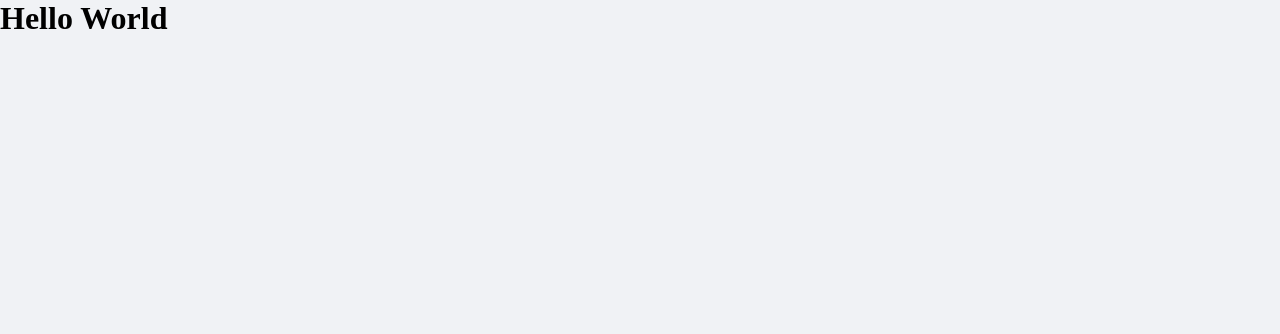
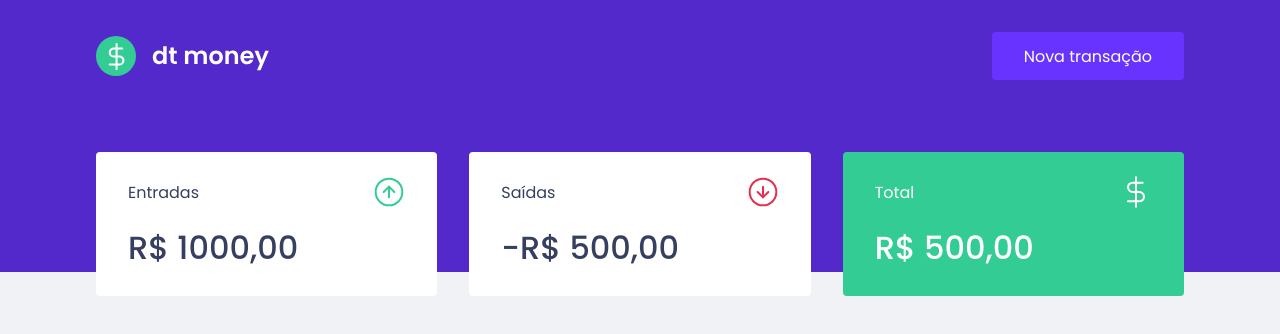
Before and after one commit to Pauloh8190sousa/dtmoney, a React (Create React App) app: page / in a window 1280 px wide. Shown: the top 334 px of the page. Built offline with nearby package versions, Linux system fonts and the light colour scheme.

Commit message:
Criação e estilização de componentes

```diff
--- a/public/index.html
+++ b/public/index.html
@@ -2,9 +2,14 @@
 <html lang="pt-br">
 
   <head>
+    <link rel="preconnect" href="https://fonts.googleapis.com">
+    <link rel="preconnect" href="https://fonts.gstatic.com" crossorigin>
+
     <meta charset="utf-8" />
     <meta name="viewport" content="width=device-width, initial-scale=1" />
+
     <link rel="shortcut icon" href="favicon.png" type="image/png">
+    <link href="https://fonts.googleapis.com/css2?family=Poppins:wght@400;500;600&display=swap" rel="stylesheet">
 
     <title>dtmoney</title>
   </head>
--- a/src/App.tsx
+++ b/src/App.tsx
@@ -1,11 +1,14 @@
+import { Dashboard } from "./components/Dashboard";
+import { Header } from "./components/Header";
 import { GlobalStyle } from "./styles/global";
 
 
 export function App() {
   return (
-    <div className="App">
-        <h1>Hello World</h1>
+    <>
+        <Header/>
+        <Dashboard />
         <GlobalStyle/>
-    </div>
+    </>
   );
 }
--- /dev/null
+++ b/src/components/Dashboard/index.tsx
@@ -0,0 +1,12 @@
+import { Summary } from "../Summary";
+import { Container } from "./styles";
+
+
+
+export function Dashboard(){
+    return (
+        <Container>
+            <Summary />
+        </Container>
+    );
+}
--- /dev/null
+++ b/src/components/Dashboard/styles.ts
@@ -0,0 +1,9 @@
+import styled from "styled-components";
+
+export const Container = styled.main`
+
+    max-width: 1120px;
+    margin: 0 auto;
+    padding: 2.5rem 1rem;
+
+`
--- /dev/null
+++ b/src/components/Header/index.tsx
@@ -0,0 +1,15 @@
+import Logo from "../../assets/logo.svg";
+import { Container, Content } from "./styles";
+
+export function Header(){
+    return (
+        <Container>
+            <Content>
+                <img src={Logo} alt="dt money" />
+                <button type="button">
+                    Nova transação
+                </button>
+            </Content>
+        </Container>
+    );
+}
--- /dev/null
+++ b/src/components/Header/styles.ts
@@ -0,0 +1,33 @@
+import styled from "styled-components";
+
+export const Container = styled.header`
+
+    background: var(--blue);
+
+`
+export const Content = styled.div`
+
+    max-width: 1120px;
+    margin: 0 auto;
+    padding: 2rem 1rem 12rem;
+    display: flex;
+    align-items: center;
+    justify-content: space-between;
+
+    button{
+        font-size: 1rem;
+        color: #FFF;
+        background: var(--blue-light);
+        border: 0;
+        padding: 0 2rem;
+        border-radius: 0.25rem;
+        height: 3rem;
+
+        transition: filter 0.2s;
+
+        &:hover{
+            filter: brightness(0.9);
+        }
+    }
+
+`
--- /dev/null
+++ b/src/components/Summary/index.tsx
@@ -0,0 +1,34 @@
+import { Container } from "./styles";
+import income from "../../assets/income.svg";
+import outcome from "../../assets/outcome.svg";
+import total from "../../assets/total.svg";
+
+export function Summary(){
+    return (
+        <Container>
+            <div>
+                <header>
+                    <p>Entradas</p>
+                    <img src={income} alt="Entradas" />
+                </header>
+                <strong>R$ 1000,00</strong>
+            </div>
+
+            <div>
+                <header>
+                    <p>Saídas</p>
+                    <img src={outcome} alt="Saídas" />
+                </header>
+                <strong>-R$ 500,00</strong>
+            </div>
+
+            <div className="total-background">
+                <header>
+                    <p>Total</p>
+                    <img src={total} alt="Total" />
+                </header>
+                <strong>R$ 500,00</strong>
+            </div>
+        </Container>
+    );
+}
--- /dev/null
+++ b/src/components/Summary/styles.ts
@@ -0,0 +1,38 @@
+import styled from "styled-components";
+
+export const Container = styled.div`
+
+    display: grid;
+    grid-template-columns: repeat(3, 1fr);
+    gap: 2rem;
+    margin-top: -10rem;
+
+    div{
+        background: var(--shape);
+        padding: 1.5rem 2rem;
+        border-radius: 0.25rem;
+        color: var(--text-title);
+
+        header{
+            display: flex;
+            align-items: center;
+            justify-content: space-between;
+        }
+
+        strong{
+            display: block;
+            margin-top: 1rem;
+            font-size: 2rem;
+            font-weight: 500;
+            line-height: 3rem;
+        }
+
+        &.total-background {
+            background: var(--green);
+            color: #FFF;
+        }
+
+    }
+
+
+`
--- a/src/styles/global.ts
+++ b/src/styles/global.ts
@@ -5,6 +5,7 @@ export const GlobalStyle = createGlobalStyle`
     :root{
         --background: #f0f2f5;
         --red: #E52E4D;
+        --green: #33CC95;
         --blue: #5429CC;
         --blue-light: #6933FF;
         --text-title: #363F5F;
@@ -33,6 +34,15 @@ export const GlobalStyle = createGlobalStyle`
         -webkit-font-smoothing: antialiased;
     }
 
+    body, input, textarea, button{
+        font-family: "Poppins", sans-serif;
+        font-weight: 400;
+    }
+
+    h1, h2, h3, h4, h5 ,h6, strong{
+        font-weight: 600;
+    }
+
     button{
         cursor: pointer;
     }
```
